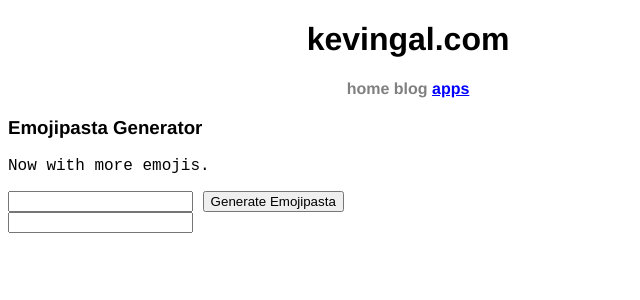
After one commit to Kevinpgalligan/KevingalWebsite, a Flask app: template templates/apps/emojipasta.html in a window 1280 px wide. The commit adds this page. Shown: the top 300 px of the page, without its empty margins (0-640 px from the left). Run offline with Flask 2, Linux system fonts and the light colour scheme; the template is opened without the code that fills it, so the values that code supplies are empty.

Commit message:
Bulk of emojipasta port.

```diff
--- a/app.py
+++ b/app.py
@@ -42,6 +42,10 @@ def blog():
 def apps():
     return render_template('apps.html')
 
+@app.route('/apps/<path:path>.html')
+def specific_app(path):
+    return render_template('apps/' + path + '.html')
+
 @app.route('/404.html')
 def not_found():
     return render_template('404.html')
--- a/static/js/apps/emojipasta/emojipasta.js
+++ b/static/js/apps/emojipasta/emojipasta.js
@@ -1,3 +1,6 @@
+var MAX_EMOJIS_PER_BLOCK = 2;
+var EMOJI_MAPPINGS = {"hello": "🤩"};
+
 function generateEmojipasta(text) {
     var blocks = splitIntoBlocks(text);
     var newBlocks = [];
@@ -12,9 +15,34 @@ function generateEmojipasta(text) {
 }
 
 function splitIntoBlocks(text) {
-    // todo
+    return text.match(/\s*[^\s]*/g);
 }
 
 function generateEmojisFrom(block) {
-    // todo
+    var trimmedBlock = trimNonAlphanumericalChars(block);
+    var matchingEmojis = getMatchingEmojis(trimmedBlock);
+    var emojis = [];
+    if (matchingEmojis) {
+        var numEmojis = Math.floor(Math.random() * MAX_EMOJIS_PER_BLOCK);
+        for (var i = 0; i < numEmojis; i++) {
+            emojis.push(matchingEmojis[Math.floor(Math.random() * matchingEmojis.length)]);
+        }
+    }
+    return emojis.join("");
 }
+
+function trimNonAlphanumericalChars(text) {
+    return text.replace(/^\W*/, "").replace(/\W*$/, "");
+}
+
+function getMatchingEmojis(word) {
+    var key = getAlphanumericPrefix(word);
+    if (key in EMOJI_MAPPINGS) {
+        return EMOJI_MAPPINGS[key];
+    }
+    return [];
+}
+
+function getAlphanumericPrefix(s) {
+    return s.match(/^[a-z0-9]*/i);
+}
--- a/templates/apps.html
+++ b/templates/apps.html
@@ -3,5 +3,7 @@
 {% block title %} apps@kevingal {% endblock title %}
 {% block content %}
 <h2>Apps</h2>
-<p>None yet.</p>
+<ul>
+    <li><a href="apps/emojipasta.html">Emojipasta 🤖❤ Generator ️💦✨</a></li>
+</ul>
 {% endblock content %}
--- /dev/null
+++ b/templates/apps/emojipasta.html
@@ -0,0 +1,19 @@
+{% extends "base.html" %}
+{% set active_page = "apps" %}
+{% block title %} Emojipasta Generator {% endblock title %}
+{% block content %}
+<script src="/static/js/apps/emojipasta/emojipasta.js"></script>
+<script>
+    function writeEmojipasta() {
+        var text = document.getElementById("emojipastainput").value;
+        document.getElementById("emojipastaoutput").value = generateEmojipasta(text);
+    }
+</script>
+<h3>Emojipasta Generator</h3>
+<p>Now with more emojis.</p>
+<input id="emojipastainput" type="text">
+<button onclick="writeEmojipasta();">Generate Emojipasta</button>
+<form>
+    <input id="emojipastaoutput" type="text">
+</form>
+{% endblock content %}
```
